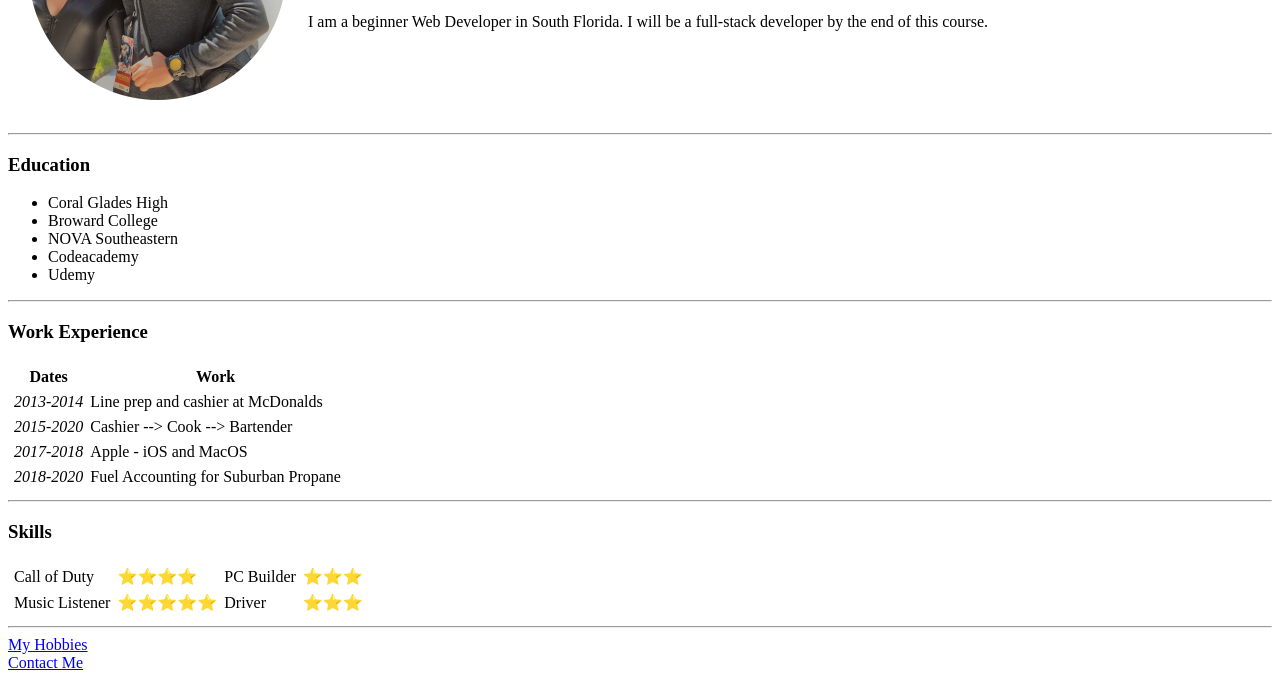
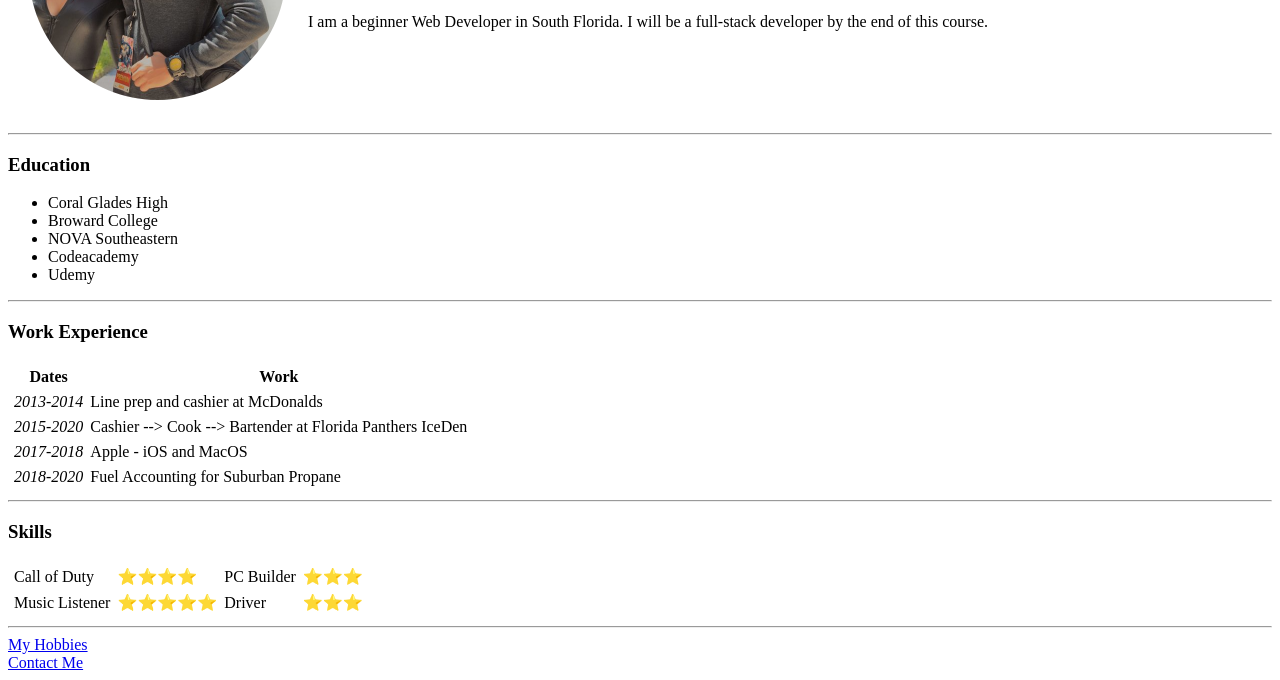
Before and after one commit to david-jsr/firstweb, a plain HTML site: page index.html in a window 1280 px wide. Shown: the part 186-866 px from the top of the page. Drawn offline with Linux system fonts and the light colour scheme.

Commit message:
Update index.html

```diff
--- a/index.html
+++ b/index.html
@@ -40,7 +40,7 @@
       </tr>
       <tr>
         <td><em>2015-2020</em></td>
-        <td>Cashier --> Cook --> Bartender</td>
+        <td>Cashier --> Cook --> Bartender at Florida Panthers IceDen</td>
       </tr>
       <tr>
         <td><em>2017-2018</em></td>
```
